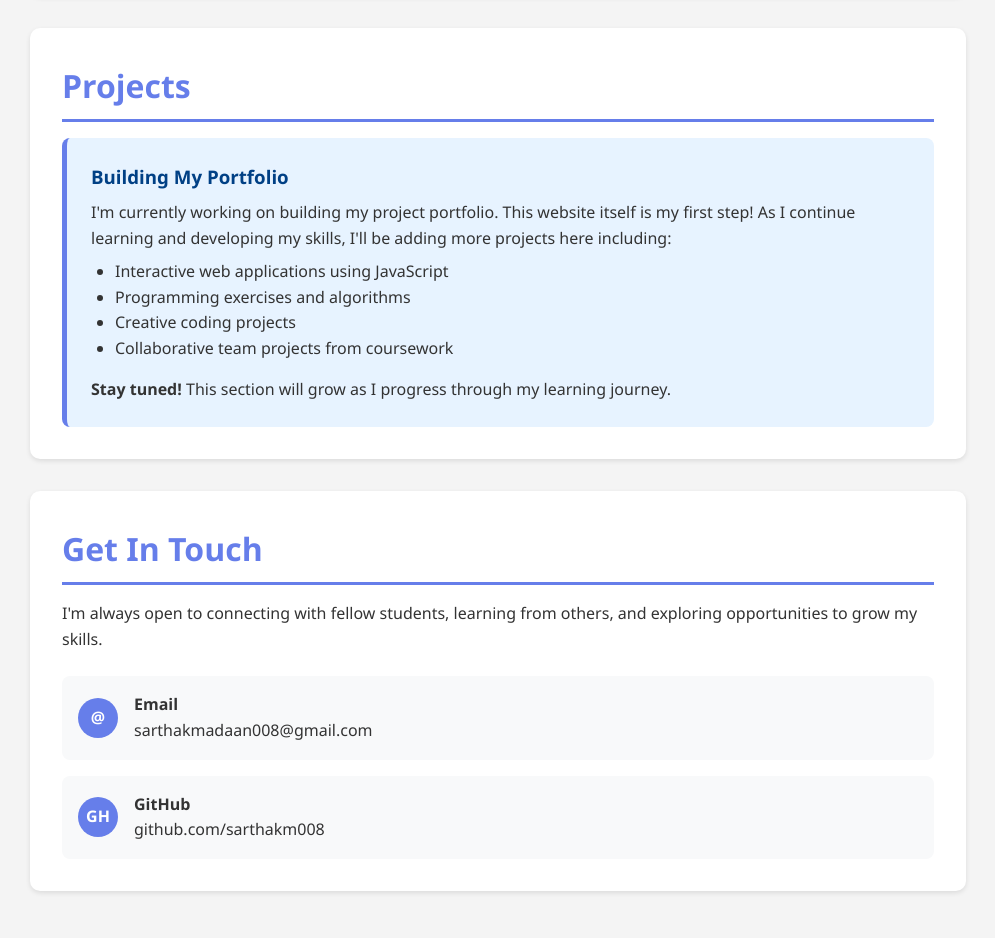
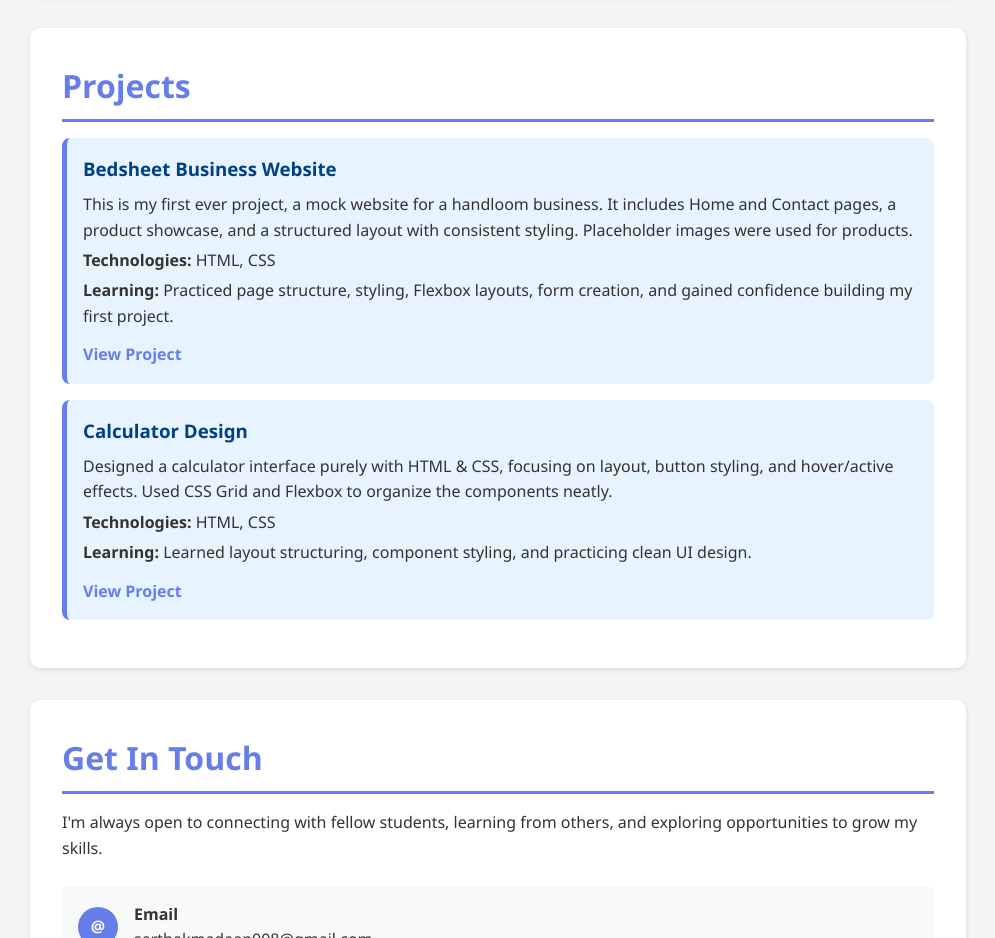
Before and after one commit to sarthakm008/portfolio-project, a plain HTML site: page index.html in a window 1280 px wide. Shown: the part 1540-2478 px from the top of the page, without its empty margins (142-1137 px from the left). Drawn offline with Linux system fonts and the light colour scheme.

Commit message:
Added project links

```diff
--- a/index.html
+++ b/index.html
@@ -1,5 +1,6 @@
 <!DOCTYPE html>
 <html lang="en">
+
 <head>
     <meta charset="UTF-8">
     <meta name="viewport" content="width=device-width, initial-scale=1.0">
@@ -7,6 +8,7 @@
     <link rel="stylesheet" href="style.css">
     <link rel="icon" type="image/png" href="favicon.png">
 </head>
+
 <body>
     <header>
         <h1>Sarthak Madaan</h1>
@@ -27,8 +29,13 @@
             <div class="about-content">
                 <div class="profile-pic">SM</div>
                 <div class="about-text">
-                    <p>Hey there! I'm Sarthak, a first-year computer science student who's still figuring things out (aren't we all?). Two months into college and I'm already amazed by how much there is to learn in tech.</p>
-                    <p style="margin-top: 1rem;">Honestly, coding can be frustrating sometimes - I've definitely had my share of staring at error messages wondering what went wrong. But there's something really satisfying about finally getting your code to work after debugging for hours. I'm here to learn, make mistakes, and hopefully build some cool stuff along the way.</p>
+                    <p>Hey there! I'm Sarthak, a first-year computer science student who's still figuring things out
+                        (aren't we all?). Two months into college and I'm already amazed by how much there is to learn
+                        in tech.</p>
+                    <p style="margin-top: 1rem;">Honestly, coding can be frustrating sometimes - I've definitely had my
+                        share of staring at error messages wondering what went wrong. But there's something really
+                        satisfying about finally getting your code to work after debugging for hours. I'm here to learn,
+                        make mistakes, and hopefully build some cool stuff along the way.</p>
                 </div>
             </div>
         </section>
@@ -56,7 +63,9 @@
 
             <div class="learning-section">
                 <h3>Currently Learning</h3>
-                <p>I'm actively expanding my knowledge in programming fundamentals, data structures, and exploring JavaScript to make my websites more interactive. I'm also learning about version control with Git and best practices in web development.</p>
+                <p>I'm actively expanding my knowledge in programming fundamentals, data structures, and exploring
+                    JavaScript to make my websites more interactive. I'm also learning about version control with Git
+                    and best practices in web development.</p>
             </div>
         </section>
 
@@ -65,28 +74,46 @@
             <div class="skill-card" style="text-align: left;">
                 <h3>Bachelor's in Computer Science</h3>
                 <p style="color: #667eea; margin: 0.5rem 0;">Current Student (First Year)</p>
-                <p>Currently in my second month of college, building a strong foundation in computer science fundamentals including programming, mathematics, and computational thinking.</p>
+                <p>Currently in my second month of college, building a strong foundation in computer science
+                    fundamentals including programming, mathematics, and computational thinking.</p>
             </div>
         </section>
 
         <section id="projects">
             <h2>Projects</h2>
-            <div class="learning-section" style="background: #e7f3ff; border-left-color: #667eea;">
-                <h3 style="color: #004085;">Building My Portfolio</h3>
-                <p>I'm currently working on building my project portfolio. This website itself is my first step! As I continue learning and developing my skills, I'll be adding more projects here including:</p>
-                <ul style="margin-top: 0.5rem; margin-left: 1.5rem;">
-                    <li>Interactive web applications using JavaScript</li>
-                    <li>Programming exercises and algorithms</li>
-                    <li>Creative coding projects</li>
-                    <li>Collaborative team projects from coursework</li>
-                </ul>
-                <p style="margin-top: 1rem;"><strong>Stay tuned!</strong> This section will grow as I progress through my learning journey.</p>
+
+            <!-- Project 1 -->
+            <div class="project-card">
+                <h3>Bedsheet Business Website</h3>
+                <p>This is my first ever project, a mock website for a handloom business. It includes Home and Contact
+                    pages, a product showcase, and a structured layout with consistent styling. Placeholder images were
+                    used for products.</p>
+                <p><strong>Technologies:</strong> HTML, CSS</p>
+                <p><strong>Learning:</strong> Practiced page structure, styling, Flexbox layouts, form creation, and
+                    gained confidence building my first project.</p>
+                <a href="http://nhloom.netlify.app/" target="_blank">View Project</a>
             </div>
+
+
+            <!-- Project 2 -->
+            <div class="project-card">
+                <h3>Calculator Design</h3>
+                <p>Designed a calculator interface purely with HTML & CSS, focusing on layout, button styling, and
+                    hover/active effects. Used CSS Grid and Flexbox to organize the components neatly.</p>
+                <p><strong>Technologies:</strong> HTML, CSS</p>
+                <p><strong>Learning:</strong> Learned layout structuring, component styling, and practicing clean UI
+                    design.</p>
+                <a href="https://helpsyoucount.netlify.app/" target="_blank">View Project</a>
+            </div>
+
         </section>
+
+
 
         <section id="contact">
             <h2>Get In Touch</h2>
-            <p style="margin-bottom: 1.5rem;">I'm always open to connecting with fellow students, learning from others, and exploring opportunities to grow my skills.</p>
+            <p style="margin-bottom: 1.5rem;">I'm always open to connecting with fellow students, learning from others,
+                and exploring opportunities to grow my skills.</p>
             <div class="contact-info">
                 <div class="contact-item">
                     <div class="contact-icon">@</div>
@@ -117,4 +144,5 @@
         <p>&copy; 2024 Sarthak Madaan. Built with HTML & CSS.</p>
     </footer>
 </body>
+
 </html>
--- a/style.css
+++ b/style.css
@@ -137,6 +137,36 @@
             margin-bottom: 0.5rem;
         }
 
+        .project-card {
+            background: #e7f3ff;
+            border-left: 5px solid #667eea;
+            padding: 1rem;
+            margin-bottom: 1rem;
+            border-radius: 8px;
+        }
+
+        .project-card h3 {
+            color: #004085;
+            margin-bottom: 0.5rem;
+        }
+
+        .project-card p {
+            margin: 0.3rem 0;
+        }
+
+        .project-card a {
+            display: inline-block;
+            margin-top: 0.5rem;
+            color: #667eea;
+            text-decoration: none;
+            font-weight: bold;
+        }
+
+        .project-card a:hover {
+            text-decoration: underline;
+        }
+
+
         .contact-info {
             display: flex;
             flex-direction: column;
```
